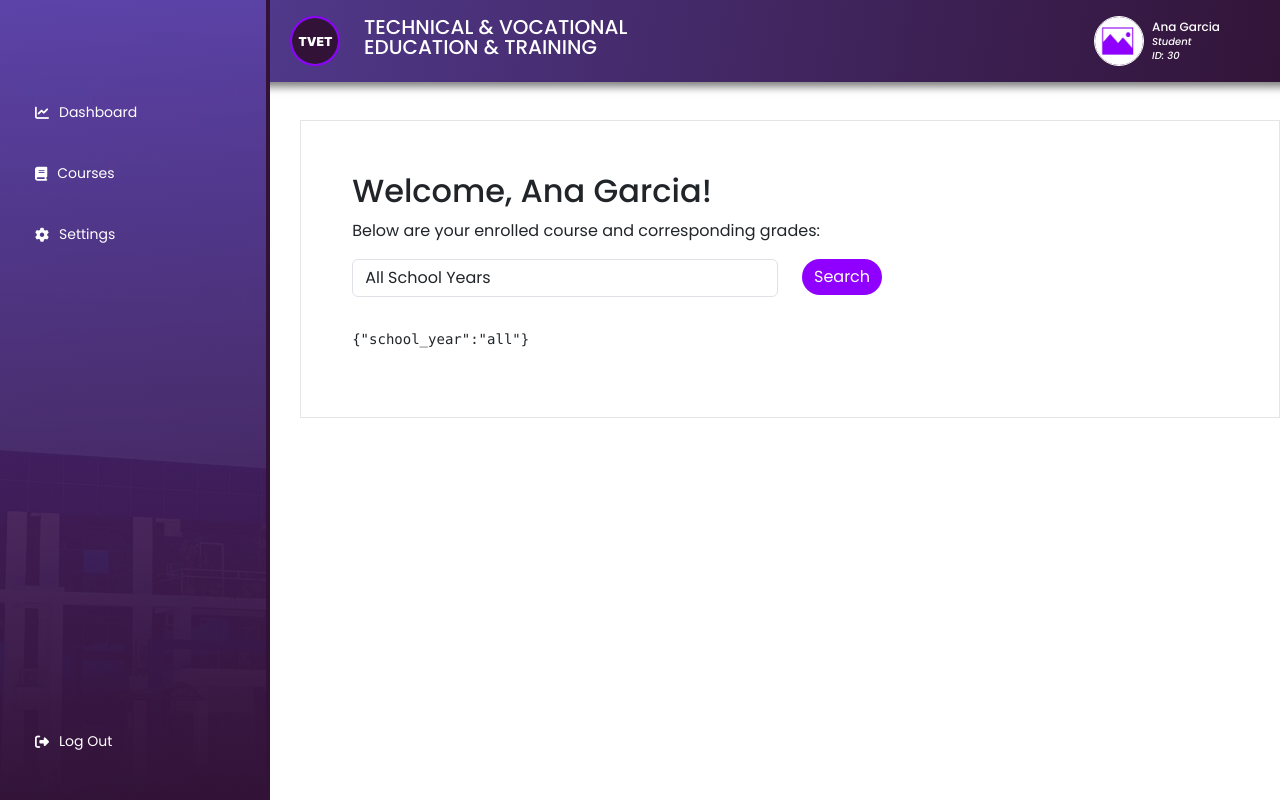
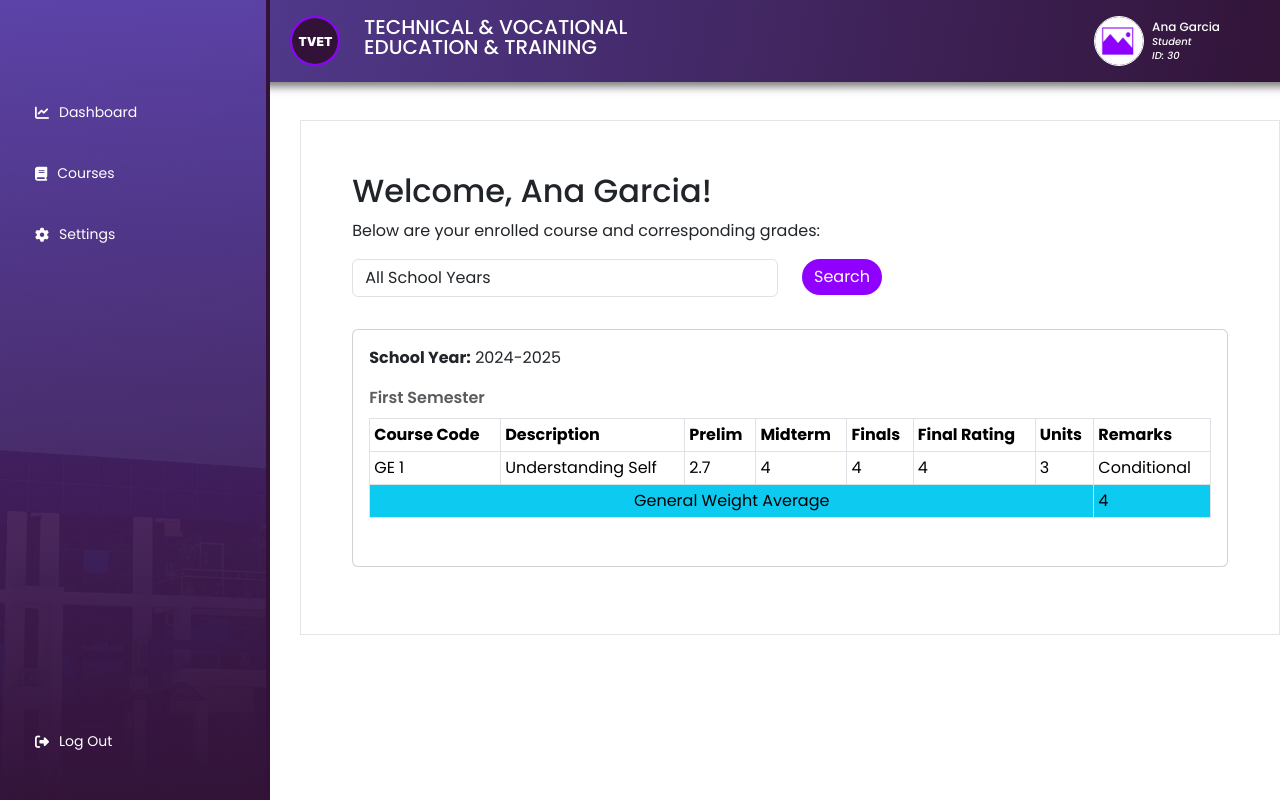
Before and after one commit to kiratrizon/tvet-grading-system, a PHP site: page /student/mysubjects.php in a window 1280 px wide. Run offline with PHP 8.4, Linux system fonts and the light colour scheme; a user stored in the database is signed in; data comes from the database, SQL or seed files in the repository; some libraries are stand-ins or nearby versions.

Commit message:
fix student side

```diff
--- a/config/myTools.php
+++ b/config/myTools.php
@@ -503,7 +503,7 @@ class myTools
         }
 
         // select all from teacher_subject_enrollees where student_id = $student_id
-        $query = $conn->query("SELECT tse.* FROM teacher_subject_enrollees tse join teacher_subjects ts on tse.teacher_subject_id = ts.id $whereClause")->fetch_all(MYSQLI_ASSOC);
+        $query = $conn->query("SELECT tse.id as enrollee_id, s.s_course_code, ts.school_year, s.s_semester as semester, s.s_descriptive_title as description, ts.id as teacher_subject, s.s_units as units FROM teacher_subject_enrollees tse join teacher_subjects ts on tse.teacher_subject_id = ts.id join subjects s on ts.subject_id = s.s_id $whereClause order by ts.school_year, ts.year_level, s.s_semester, s.s_course_code")->fetch_all(MYSQLI_ASSOC);
 
         return $query;
     }
--- a/student/get_grades.php
+++ b/student/get_grades.php
@@ -3,22 +3,113 @@ session_start();
 require_once '../config/conn.php';
 require_once '../config/myTools.php';
 
-if ($_SERVER['REQUEST_METHOD'] === "POST"){
+if ($_SERVER['REQUEST_METHOD'] === "POST") {
 
 
     $student_id = $_SESSION['student_id'];
     $periodList = myTools::periodList(compact('conn'));
     $school_year = $_POST['school_year'] ?? null;
     $studentSchoolyears = $school_year !== 'all' || $school_year != null ?  compact('school_year') : $conn->query("SELECT ts.school_year FROM teacher_subject_enrollees tse join teacher_subjects ts on tse.teacher_subject_id = ts.id WHERE tse.student_id = '$student_id' group by ts.school_year order by ts.school_year")->fetch_all(MYSQLI_ASSOC);
-    $subjects = myTools::getStudentSubjects(compact('conn','student_id', 'school_year'));
+    $subjects = myTools::getStudentSubjects(compact('conn', 'student_id', 'school_year'));
 
-    // myTools::display(($subjects));
-    myTools::display(json_encode($studentSchoolyears));exit;
+    // subjects by school_year
+    $allSubs = [];
+    foreach ($subjects as $subject) {
+        $year = $subject['school_year'];
+        unset($subject['school_year']);
+        if (!isset($allSubs[$year])) {
+            $allSubs[$year] = [];
+        }
+        array_push($allSubs[$year], $subject);
+    }
+    // myTools::display($allSubs);exit;
+
 ?>
 
-    <?php foreach ($studentSchoolyears as $year) { ?>
-        <table class="table-responsive">
-            <caption>School Year: <?php echo htmlspecialchars($year['school_year']); ?></caption>
-        </table>
+    <?php foreach ($allSubs as $schoolyear => $subs) {
+        // foreach ($subject )
+        $semesters = [];
+        foreach ($subs as $sub) {
+            if (!isset($semesters[$sub['semester']])) {
+                $semesters[$sub['semester']] = [];
+            }
+            array_push($semesters[$sub['semester']], $sub);
+        }
+    ?>
+        <div class="card mb-3">
+            <div class="card-body">
+                <div class="mb-2">
+                    <strong>School Year:</strong>
+                    <span><?= $schoolyear ?></span>
+                </div>
+
+                <?php
+                foreach ($semesters as $sem => $subs) { ?>
+                    <div class="table-responsive mb-3">
+                        <table class="table table-sm table-bordered">
+                            <caption class="text-start fw-semibold caption-top"><?= $sem ?></caption>
+                            <thead>
+                                <tr>
+                                    <th>Course Code</th>
+                                    <th>Description</th>
+                                    <?php foreach ($periodList as $key => $period) { ?>
+                                        <th><?= $period['label'] ?></th>
+                                    <?php } ?>
+                                    <th>Final Rating</th>
+                                    <th>Units</th>
+                                    <th>Remarks</th>
+                                </tr>
+                            </thead>
+                            <tbody>
+                                <?php
+                                $forGwa = 0;
+                                $totalUnits = 0;
+                                foreach ($subs as $sub) { ?>
+                                    <tr>
+                                        <td><?= $sub['s_course_code'] ?></td>
+                                        <td><?= $sub['description'] ?></td>
+                                        <?php
+                                        $teacher_subject_id = $sub['teacher_subject'];
+                                        $enrollee_id = $sub['enrollee_id'];
+                                        $criteria = myTools::getGradingCriteriaByTeacherSubjectID(compact('teacher_subject_id', 'conn'));
+                                        $finalRating = 0;
+                                        foreach ($periodList as $period => $periodVal) {
+                                            $periodWeight = $periodVal['weight'];
+                                            $periodPercentage = 0;
+                                            foreach ($criteria as $criterion) {
+                                                $criteria_id = $criterion['id'];
+                                                $totalGrade = myTools::getEnrolleeAllGradesByCriteriaAndPeriod(compact('conn', 'period', 'enrollee_id', 'criteria_id'));
+                                                $totalItems = myTools::getTotalItemByCriteriaAndPeriod(compact('conn', 'criteria_id', 'period'));
+                                                $criteriaPercentage = $criterion['percentage'];
+                                                $scorePercentage = number_format(($totalGrade / $totalItems) * 100, 2) * ($criteriaPercentage / 100);
+                                                $periodPercentage += $scorePercentage;
+                                            }
+                                            $toCollegeGrade = myTools::convertToCollegeGrade($periodPercentage);
+                                            $finalRating += $periodPercentage * ($periodWeight / 100);
+                                        ?>
+                                            <td><?= $toCollegeGrade ?></td>
+                                        <?php }
+                                        $finalRatingConvert = myTools::convertToCollegeGrade($finalRating);
+                                        $forGwa += $finalRatingConvert * $sub['units'];
+                                        $totalUnits += $sub['units'];
+                                        ?>
+                                        <td><?= $finalRatingConvert ?></td>
+                                        <td><?= $sub['units'] ?></td>
+                                        <td><?= myTools::gradeRemark($finalRatingConvert) ?></td>
+                                    </tr>
+                                <?php }
+                                ?>
+                                <tr>
+                                    <td colspan="<?= 4 + count($periodList) ?>" class="text-center bg-info">General Weight Average</td>
+                                    <td class="bg-info"><?= $forGwa / $totalUnits ?></td>
+                                </tr>
+                            </tbody>
+                        </table>
+                    </div>
+                <?php } ?>
+            </div>
+        </div>
+
+
     <?php } ?>
-<?php }?>
+<?php } ?>
--- a/student/mysubjects.php
+++ b/student/mysubjects.php
@@ -39,7 +39,7 @@ $studentSchoolyears = $conn->query("SELECT ts.school_year FROM teacher_subject_e
                     <div class="col mb-2">
                         <select id="searchSchoolYear" class="form-control">
                             <option value="all">All School Years</option>
-                            <?php foreach($studentSchoolyears as $sy): ?>
+                            <?php foreach ($studentSchoolyears as $sy): ?>
                                 <option value="<?= $sy['school_year'] ?>"><?= $sy['school_year'] ?></option>
                             <?php endforeach; ?>
                         </select>
@@ -61,22 +61,33 @@ $studentSchoolyears = $conn->query("SELECT ts.school_year FROM teacher_subject_e
 
     <script src="../public/assets/js/bootstrap.bundle.min.js"></script>
     <script>
-        $(document).ready(function(){
+        $(document).ready(function() {
             // ajax to fetch school years
-            $("#searchButton").click(function(){
+            $("#searchButton").click(function() {
                 var school_year = $("#searchSchoolYear").val();
                 $.ajax({
                     method: "POST",
-                    url:"get_grades.php",
+                    url: "get_grades.php",
                     data: {
                         school_year,
                     },
-                    error: function(){
+                    error: function() {
                         $("#studentSubjects").html("<div class='alert alert-danger'>An error occurred while fetching data.</div>");
                     },
-                    success: function(response){
+                    success: function(response) {
                         $("#studentSubjects").html(response);
-                    }
+                    },
+                    beforeSend: function() {
+                        $("#studentSubjects").html(`
+                            <div class="text-center p-3">
+                                <div class="spinner-border" role="status"></div>
+                                <div>Loading...</div>
+                            </div>
+                        `);
+                        $(this).prop('disabled', true);
+                    },
+                }).then(function() {
+                    $(this).prop('disabled', false);
                 })
             })
             $("#searchButton").trigger("click");
```
